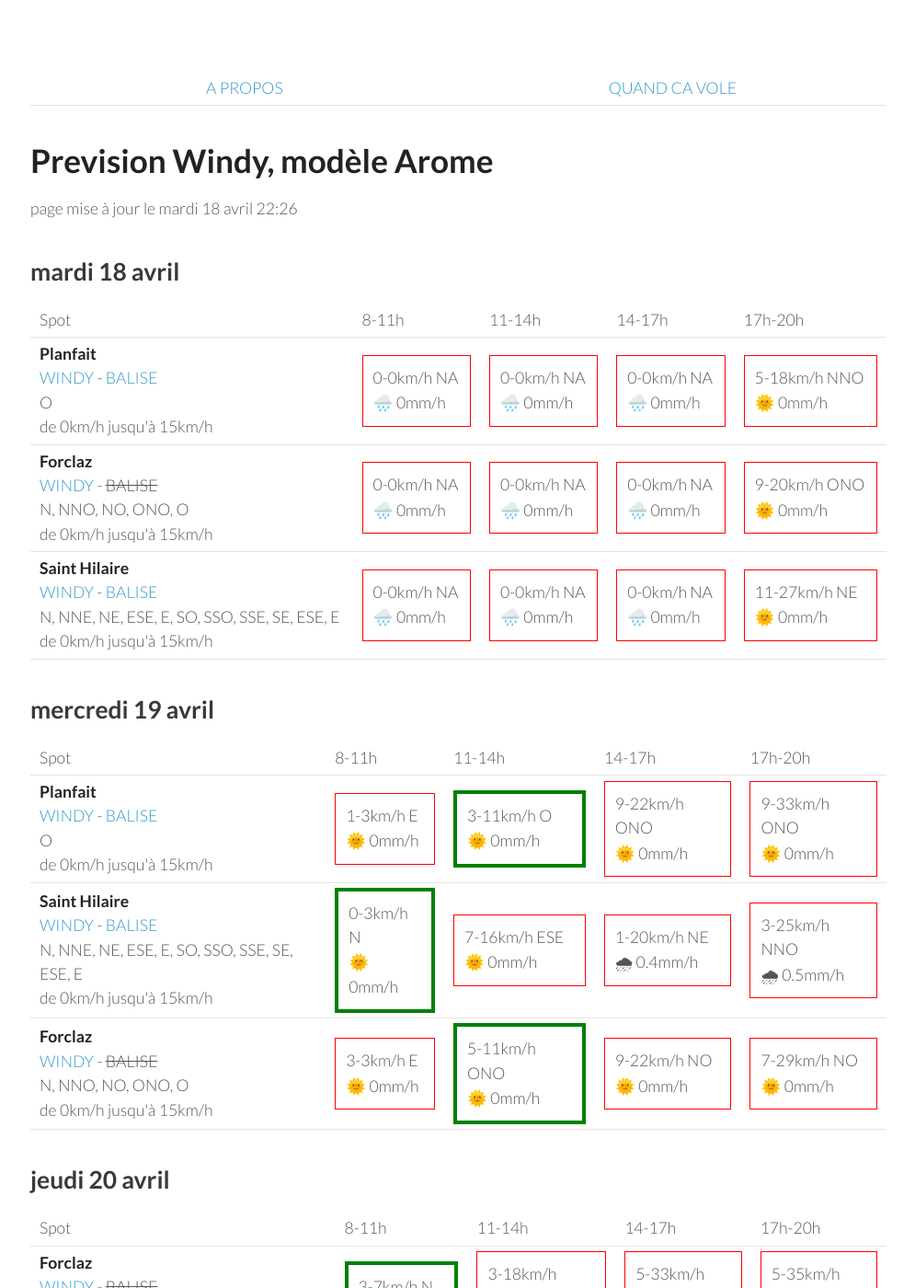
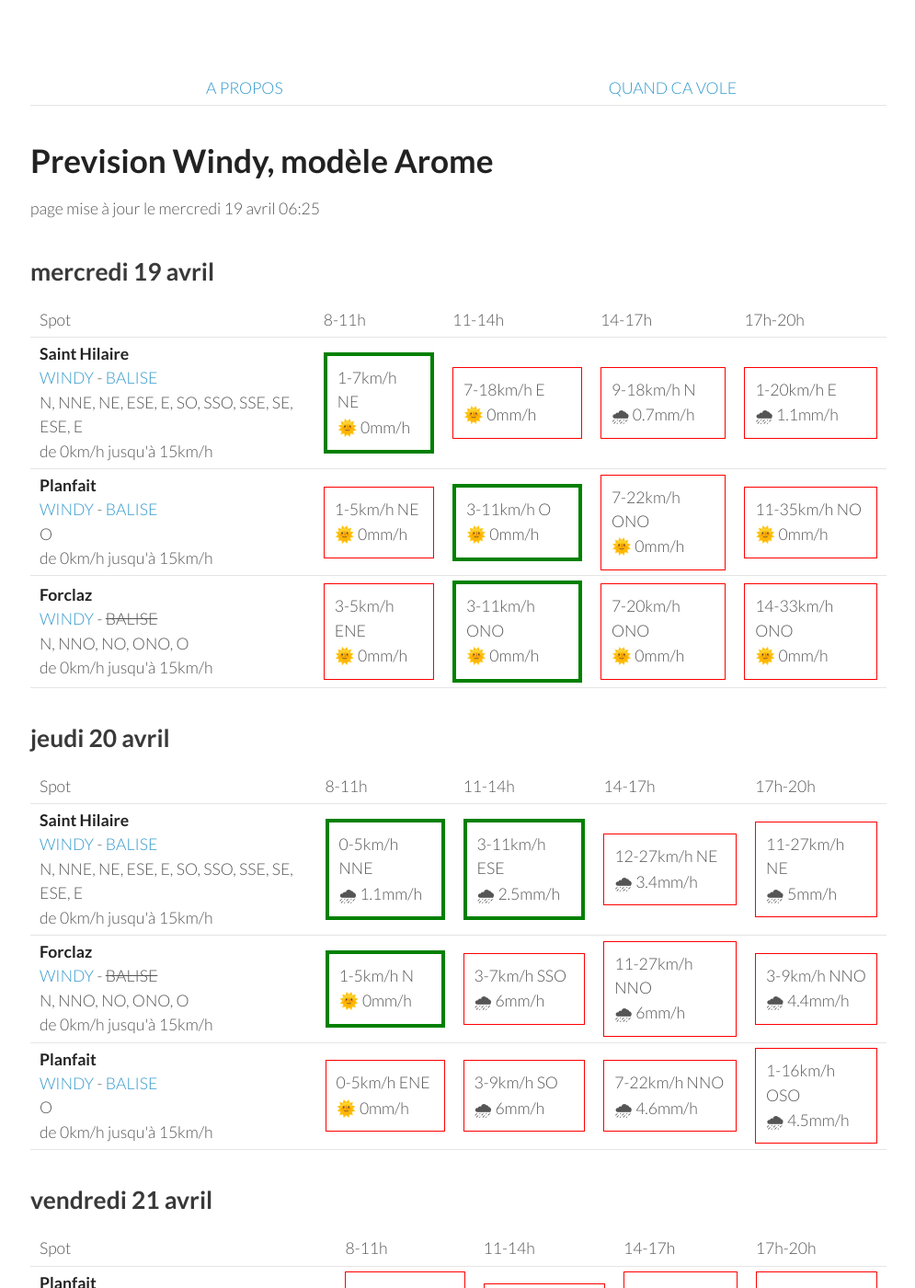
Before and after one commit to parapente-dans-le-nord/parapente-dans-le-nord.github.io, a Jekyll site: the page built from alpes_nord.markdown, in a window 1280 px wide and 1400 px high. Shown: the whole window at 92% size, without its empty margins (25-1020 px from the left). Built offline with Jekyll 4.4.1, drawn with Linux system fonts in a browser that asks for light colours; some of the changed text lies outside the part shown.

Commit message:
update index.markdown

```diff
--- a/alpes_nord.markdown
+++ b/alpes_nord.markdown
@@ -7,51 +7,8 @@ title:  "Tous les spots"
 {: .links}
 
 # Prevision Windy, modèle Arome
-page mise à jour le mardi 18 avril 22:26
+page mise à jour le mercredi 19 avril 06:25
 
-## mardi 18 avril
-
-{::nomarkdown}
-<table>
-  <tbody>
-    <tr>
-      <td>Spot</td>
-      <td>8-11h</td>
-      <td>11-14h</td>
-      <td>14-17h</td>
-      <td>17h-20h</td>
-    </tr>
-<tr>
-        <td><strong>Planfait</strong><br><a href="https://windy.com/45.853/6.223?45.415,6.223,8">WINDY</a> - <span class=""><a href="https://www.openwindmap.org/PP496">BALISE</a> </span><br> <span class="vent-favorable">O</span><br><span class="force-vent">de 0km/h jusqu'à 15km/h</span> </td>
-
-            <td><div class="not-flyable"><p>0-0km/h NA</p><p>🌧️ 0mm/h</p></div></td>
-            <td><div class="not-flyable"><p>0-0km/h NA</p><p>🌧️ 0mm/h</p></div></td>
-            <td><div class="not-flyable"><p>0-0km/h NA</p><p>🌧️ 0mm/h</p></div></td>
-            <td><div class="not-flyable"><p>5-18km/h NNO</p><p>🌞 0mm/h</p></div></td>
-
-    </tr>
-<tr>
-        <td><strong>Forclaz</strong><br><a href="https://windy.com/45.814/6.247?45.375,6.246,8,m:eVwaglz">WINDY</a> - <span class="no-balise"> BALISE </span><br> <span class="vent-favorable">N, NNO, NO, ONO, O</span><br><span class="force-vent">de 0km/h jusqu'à 15km/h</span> </td>
-
-            <td><div class="not-flyable"><p>0-0km/h NA</p><p>🌧️ 0mm/h</p></div></td>
-            <td><div class="not-flyable"><p>0-0km/h NA</p><p>🌧️ 0mm/h</p></div></td>
-            <td><div class="not-flyable"><p>0-0km/h NA</p><p>🌧️ 0mm/h</p></div></td>
-            <td><div class="not-flyable"><p>9-20km/h ONO</p><p>🌞 0mm/h</p></div></td>
-
-    </tr>
-<tr>
-        <td><strong>Saint Hilaire</strong><br><a href="https://windy.com/45.307/5.888?45.087,5.889,9,m:eUFagkX">WINDY</a> - <span class=""><a href="http://www.balisemeteo.com/balise.php?idBalise=61">BALISE</a> </span><br> <span class="vent-favorable">N, NNE, NE, ESE, E, SO, SSO, SSE, SE, ESE, E</span><br><span class="force-vent">de 0km/h jusqu'à 15km/h</span> </td>
-
-            <td><div class="not-flyable"><p>0-0km/h NA</p><p>🌧️ 0mm/h</p></div></td>
-            <td><div class="not-flyable"><p>0-0km/h NA</p><p>🌧️ 0mm/h</p></div></td>
-            <td><div class="not-flyable"><p>0-0km/h NA</p><p>🌧️ 0mm/h</p></div></td>
-            <td><div class="not-flyable"><p>11-27km/h NE</p><p>🌞 0mm/h</p></div></td>
-
-    </tr>
-
-</tbody>
-</table>
-{:/}
 ## mercredi 19 avril
 
 {::nomarkdown}
@@ -65,32 +22,32 @@ page mise à jour le mardi 18 avril 22:26
       <td>17h-20h</td>
     </tr>
 <tr>
-        <td><strong>Planfait</strong><br><a href="https://windy.com/45.853/6.223?45.415,6.223,8">WINDY</a> - <span class=""><a href="https://www.openwindmap.org/PP496">BALISE</a> </span><br> <span class="vent-favorable">O</span><br><span class="force-vent">de 0km/h jusqu'à 15km/h</span> </td>
+        <td><strong>Saint Hilaire</strong><br><a href="https://windy.com/45.307/5.888?45.087,5.889,9,m:eUFagkX">WINDY</a> - <span class=""><a href="http://www.balisemeteo.com/balise.php?idBalise=61">BALISE</a> </span><br> <span class="vent-favorable">N, NNE, NE, ESE, E, SO, SSO, SSE, SE, ESE, E</span><br><span class="force-vent">de 0km/h jusqu'à 15km/h</span> </td>
 
-            <td><div class="not-flyable"><p>1-3km/h E</p><p>🌞 0mm/h</p></div></td>
-            <td><div class="flyable"><p>3-11km/h O</p><p>🌞 0mm/h</p></div></td>
-            <td><div class="not-flyable"><p>9-22km/h ONO</p><p>🌞 0mm/h</p></div></td>
-            <td><div class="not-flyable"><p>9-33km/h ONO</p><p>🌞 0mm/h</p></div></td>
+            <td><div class="flyable"><p>1-7km/h NE</p><p>🌞 0mm/h</p></div></td>
+            <td><div class="not-flyable"><p>7-18km/h E</p><p>🌞 0mm/h</p></div></td>
+            <td><div class="not-flyable"><p>9-18km/h N</p><p>🌧 0.7mm/h</p></div></td>
+            <td><div class="not-flyable"><p>1-20km/h E</p><p>🌧 1.1mm/h</p></div></td>
 
 
     </tr>
 <tr>
-        <td><strong>Saint Hilaire</strong><br><a href="https://windy.com/45.307/5.888?45.087,5.889,9,m:eUFagkX">WINDY</a> - <span class=""><a href="http://www.balisemeteo.com/balise.php?idBalise=61">BALISE</a> </span><br> <span class="vent-favorable">N, NNE, NE, ESE, E, SO, SSO, SSE, SE, ESE, E</span><br><span class="force-vent">de 0km/h jusqu'à 15km/h</span> </td>
+        <td><strong>Planfait</strong><br><a href="https://windy.com/45.853/6.223?45.415,6.223,8">WINDY</a> - <span class=""><a href="https://www.openwindmap.org/PP496">BALISE</a> </span><br> <span class="vent-favorable">O</span><br><span class="force-vent">de 0km/h jusqu'à 15km/h</span> </td>
 
-            <td><div class="flyable"><p>0-3km/h N</p><p>🌞 0mm/h</p></div></td>
-            <td><div class="not-flyable"><p>7-16km/h ESE</p><p>🌞 0mm/h</p></div></td>
-            <td><div class="not-flyable"><p>1-20km/h NE</p><p>🌧 0.4mm/h</p></div></td>
-            <td><div class="not-flyable"><p>3-25km/h NNO</p><p>🌧 0.5mm/h</p></div></td>
+            <td><div class="not-flyable"><p>1-5km/h NE</p><p>🌞 0mm/h</p></div></td>
+            <td><div class="flyable"><p>3-11km/h O</p><p>🌞 0mm/h</p></div></td>
+            <td><div class="not-flyable"><p>7-22km/h ONO</p><p>🌞 0mm/h</p></div></td>
+            <td><div class="not-flyable"><p>11-35km/h NO</p><p>🌞 0mm/h</p></div></td>
 
 
     </tr>
 <tr>
         <td><strong>Forclaz</strong><br><a href="https://windy.com/45.814/6.247?45.375,6.246,8,m:eVwaglz">WINDY</a> - <span class="no-balise"> BALISE </span><br> <span class="vent-favorable">N, NNO, NO, ONO, O</span><br><span class="force-vent">de 0km/h jusqu'à 15km/h</span> </td>
 
-            <td><div class="not-flyable"><p>3-3km/h E</p><p>🌞 0mm/h</p></div></td>
-            <td><div class="flyable"><p>5-11km/h ONO</p><p>🌞 0mm/h</p></div></td>
-            <td><div class="not-flyable"><p>9-22km/h NO</p><p>🌞 0mm/h</p></div></td>
-            <td><div class="not-flyable"><p>7-29km/h NO</p><p>🌞 0mm/h</p></div></td>
+            <td><div class="not-flyable"><p>3-5km/h ENE</p><p>🌞 0mm/h</p></div></td>
+            <td><div class="flyable"><p>3-11km/h ONO</p><p>🌞 0mm/h</p></div></td>
+            <td><div class="not-flyable"><p>7-20km/h ONO</p><p>🌞 0mm/h</p></div></td>
+            <td><div class="not-flyable"><p>14-33km/h ONO</p><p>🌞 0mm/h</p></div></td>
 
 
     </tr>
@@ -111,32 +68,32 @@ page mise à jour le mardi 18 avril 22:26
       <td>17h-20h</td>
     </tr>
 <tr>
-        <td><strong>Forclaz</strong><br><a href="https://windy.com/45.814/6.247?45.375,6.246,8,m:eVwaglz">WINDY</a> - <span class="no-balise"> BALISE </span><br> <span class="vent-favorable">N, NNO, NO, ONO, O</span><br><span class="force-vent">de 0km/h jusqu'à 15km/h</span> </td>
+        <td><strong>Saint Hilaire</strong><br><a href="https://windy.com/45.307/5.888?45.087,5.889,9,m:eUFagkX">WINDY</a> - <span class=""><a href="http://www.balisemeteo.com/balise.php?idBalise=61">BALISE</a> </span><br> <span class="vent-favorable">N, NNE, NE, ESE, E, SO, SSO, SSE, SE, ESE, E</span><br><span class="force-vent">de 0km/h jusqu'à 15km/h</span> </td>
 
-            <td><div class="flyable"><p>3-7km/h N</p><p>🌞 0mm/h</p></div></td>
-            <td><div class="not-flyable"><p>3-18km/h ONO</p><p>🌧 0.2mm/h</p></div></td>
-            <td><div class="not-flyable"><p>5-33km/h NO</p><p>🌧 0.7mm/h</p></div></td>
-            <td><div class="not-flyable"><p>5-35km/h NO</p><p>🌧 1.7mm/h</p></div></td>
+            <td><div class="flyable"><p>0-5km/h NNE</p><p>🌧 1.1mm/h</p></div></td>
+            <td><div class="flyable"><p>3-11km/h ESE</p><p>🌧 2.5mm/h</p></div></td>
+            <td><div class="not-flyable"><p>12-27km/h NE</p><p>🌧 3.4mm/h</p></div></td>
+            <td><div class="not-flyable"><p>11-27km/h NE</p><p>🌧 5mm/h</p></div></td>
 
 
     </tr>
 <tr>
-        <td><strong>Saint Hilaire</strong><br><a href="https://windy.com/45.307/5.888?45.087,5.889,9,m:eUFagkX">WINDY</a> - <span class=""><a href="http://www.balisemeteo.com/balise.php?idBalise=61">BALISE</a> </span><br> <span class="vent-favorable">N, NNE, NE, ESE, E, SO, SSO, SSE, SE, ESE, E</span><br><span class="force-vent">de 0km/h jusqu'à 15km/h</span> </td>
+        <td><strong>Forclaz</strong><br><a href="https://windy.com/45.814/6.247?45.375,6.246,8,m:eVwaglz">WINDY</a> - <span class="no-balise"> BALISE </span><br> <span class="vent-favorable">N, NNO, NO, ONO, O</span><br><span class="force-vent">de 0km/h jusqu'à 15km/h</span> </td>
 
-            <td><div class="flyable"><p>0-3km/h E</p><p>🌞 0mm/h</p></div></td>
-            <td><div class="not-flyable"><p>3-22km/h NO</p><p>🌧 0.2mm/h</p></div></td>
-            <td><div class="not-flyable"><p>3-27km/h O</p><p>🌧 0.3mm/h</p></div></td>
-            <td><div class="not-flyable"><p>3-27km/h O</p><p>🌧 2mm/h</p></div></td>
+            <td><div class="flyable"><p>1-5km/h N</p><p>🌞 0mm/h</p></div></td>
+            <td><div class="not-flyable"><p>3-7km/h SSO</p><p>🌧 6mm/h</p></div></td>
+            <td><div class="not-flyable"><p>11-27km/h NNO</p><p>🌧 6mm/h</p></div></td>
+            <td><div class="not-flyable"><p>3-9km/h NNO</p><p>🌧 4.4mm/h</p></div></td>
 
 
     </tr>
 <tr>
         <td><strong>Planfait</strong><br><a href="https://windy.com/45.853/6.223?45.415,6.223,8">WINDY</a> - <span class=""><a href="https://www.openwindmap.org/PP496">BALISE</a> </span><br> <span class="vent-favorable">O</span><br><span class="force-vent">de 0km/h jusqu'à 15km/h</span> </td>
 
-            <td><div class="not-flyable"><p>0-3km/h ENE</p><p>🌞 0mm/h</p></div></td>
-            <td><div class="not-flyable"><p>3-20km/h ONO</p><p>🌞 0mm/h</p></div></td>
-            <td><div class="not-flyable"><p>7-31km/h NO</p><p>🌧 0.5mm/h</p></div></td>
-            <td><div class="not-flyable"><p>5-35km/h NO</p><p>🌧 1.2mm/h</p></div></td>
+            <td><div class="not-flyable"><p>0-5km/h ENE</p><p>🌞 0mm/h</p></div></td>
+            <td><div class="not-flyable"><p>3-9km/h SO</p><p>🌧 6mm/h</p></div></td>
+            <td><div class="not-flyable"><p>7-22km/h NNO</p><p>🌧 4.6mm/h</p></div></td>
+            <td><div class="not-flyable"><p>1-16km/h OSO</p><p>🌧 4.5mm/h</p></div></td>
 
 
     </tr>
@@ -159,30 +116,30 @@ page mise à jour le mardi 18 avril 22:26
 <tr>
         <td><strong>Planfait</strong><br><a href="https://windy.com/45.853/6.223?45.415,6.223,8">WINDY</a> - <span class=""><a href="https://www.openwindmap.org/PP496">BALISE</a> </span><br> <span class="vent-favorable">O</span><br><span class="force-vent">de 0km/h jusqu'à 15km/h</span> </td>
 
-            <td><div class="not-flyable"><p>3-16km/h ESE</p><p>🌧 0.8mm/h</p></div></td>
-            <td><div class="not-flyable"><p>5-25km/h O</p><p>🌧 1.5mm/h</p></div></td>
-            <td><div class="not-flyable"><p>5-33km/h SSO</p><p>🌧 0.6mm/h</p></div></td>
-            <td><div class="not-flyable"><p>3-38km/h ESE</p><p>🌧 2.7mm/h</p></div></td>
+            <td><div class="not-flyable"><p>3-18km/h ESE</p><p>🌞 0mm/h</p></div></td>
+            <td><div class="not-flyable"><p>1-22km/h SO</p><p>🌧 0.5mm/h</p></div></td>
+            <td><div class="not-flyable"><p>7-35km/h SO</p><p>🌧 1mm/h</p></div></td>
+            <td><div class="not-flyable"><p>9-38km/h SSO</p><p>🌧 0.6mm/h</p></div></td>
 
 
     </tr>
 <tr>
         <td><strong>Forclaz</strong><br><a href="https://windy.com/45.814/6.247?45.375,6.246,8,m:eVwaglz">WINDY</a> - <span class="no-balise"> BALISE </span><br> <span class="vent-favorable">N, NNO, NO, ONO, O</span><br><span class="force-vent">de 0km/h jusqu'à 15km/h</span> </td>
 
-            <td><div class="not-flyable"><p>3-18km/h ESE</p><p>🌧 1.2mm/h</p></div></td>
-            <td><div class="not-flyable"><p>3-24km/h OSO</p><p>🌧 2.3mm/h</p></div></td>
-            <td><div class="not-flyable"><p>3-33km/h SSO</p><p>🌧 0.4mm/h</p></div></td>
-            <td><div class="not-flyable"><p>1-38km/h E</p><p>🌧 2.2mm/h</p></div></td>
+            <td><div class="not-flyable"><p>3-20km/h SE</p><p>🌞 0mm/h</p></div></td>
+            <td><div class="not-flyable"><p>1-24km/h SSO</p><p>🌧 0.6mm/h</p></div></td>
+            <td><div class="not-flyable"><p>7-37km/h SO</p><p>🌧 1.6mm/h</p></div></td>
+            <td><div class="not-flyable"><p>9-38km/h SSO</p><p>🌧 0.5mm/h</p></div></td>
 
 
     </tr>
 <tr>
         <td><strong>Saint Hilaire</strong><br><a href="https://windy.com/45.307/5.888?45.087,5.889,9,m:eUFagkX">WINDY</a> - <span class=""><a href="http://www.balisemeteo.com/balise.php?idBalise=61">BALISE</a> </span><br> <span class="vent-favorable">N, NNE, NE, ESE, E, SO, SSO, SSE, SE, ESE, E</span><br><span class="force-vent">de 0km/h jusqu'à 15km/h</span> </td>
 
-            <td><div class="not-flyable"><p>1-29km/h SE</p><p>🌧 0.4mm/h</p></div></td>
-            <td><div class="not-flyable"><p>5-40km/h SO</p><p>🌧 0.5mm/h</p></div></td>
-            <td><div class="not-flyable"><p>5-50km/h SSO</p><p>🌧 1.4mm/h</p></div></td>
-            <td><div class="not-flyable"><p>9-51km/h SO</p><p>🌧 0.2mm/h</p></div></td>
+            <td><div class="not-flyable"><p>1-27km/h ESE</p><p>🌧 0.5mm/h</p></div></td>
+            <td><div class="not-flyable"><p>3-40km/h SO</p><p>🌧 0.2mm/h</p></div></td>
+            <td><div class="not-flyable"><p>9-53km/h SO</p><p>🌧 1.8mm/h</p></div></td>
+            <td><div class="not-flyable"><p>9-59km/h SSO</p><p>🌧 1.3mm/h</p></div></td>
 
 
     </tr>
@@ -205,8 +162,8 @@ page mise à jour le mardi 18 avril 22:26
 <tr>
         <td><strong>Planfait</strong><br><a href="https://windy.com/45.853/6.223?45.415,6.223,8">WINDY</a> - <span class=""><a href="https://www.openwindmap.org/PP496">BALISE</a> </span><br> <span class="vent-favorable">O</span><br><span class="force-vent">de 0km/h jusqu'à 15km/h</span> </td>
 
-            <td><div class="not-flyable"><p>7-27km/h ESE</p><p>🌞 0mm/h</p></div></td>
-            <td><div class="not-flyable"><p>1-29km/h SO</p><p>🌞 0mm/h</p></div></td>
+            <td><div class="not-flyable"><p>7-31km/h ESE</p><p>🌞 0mm/h</p></div></td>
+            <td><div class="not-flyable"><p>3-33km/h SSO</p><p>🌞 0mm/h</p></div></td>
             <td><div class="not-flyable"><p>3-29km/h ONO</p><p>🌞 0mm/h</p></div></td>
             <td><div class="not-flyable"><p>5-29km/h O</p><p>🌞 0mm/h</p></div></td>
 
@@ -215,8 +172,8 @@ page mise à jour le mardi 18 avril 22:26
 <tr>
         <td><strong>Forclaz</strong><br><a href="https://windy.com/45.814/6.247?45.375,6.246,8,m:eVwaglz">WINDY</a> - <span class="no-balise"> BALISE </span><br> <span class="vent-favorable">N, NNO, NO, ONO, O</span><br><span class="force-vent">de 0km/h jusqu'à 15km/h</span> </td>
 
-            <td><div class="not-flyable"><p>7-31km/h ESE</p><p>🌞 0mm/h</p></div></td>
-            <td><div class="not-flyable"><p>1-31km/h SSO</p><p>🌞 0mm/h</p></div></td>
+            <td><div class="not-flyable"><p>7-33km/h ESE</p><p>🌞 0mm/h</p></div></td>
+            <td><div class="not-flyable"><p>3-35km/h S</p><p>🌞 0mm/h</p></div></td>
             <td><div class="not-flyable"><p>5-29km/h ONO</p><p>🌞 0mm/h</p></div></td>
             <td><div class="not-flyable"><p>5-33km/h O</p><p>🌞 0mm/h</p></div></td>
 
@@ -225,8 +182,8 @@ page mise à jour le mardi 18 avril 22:26
 <tr>
         <td><strong>Saint Hilaire</strong><br><a href="https://windy.com/45.307/5.888?45.087,5.889,9,m:eUFagkX">WINDY</a> - <span class=""><a href="http://www.balisemeteo.com/balise.php?idBalise=61">BALISE</a> </span><br> <span class="vent-favorable">N, NNE, NE, ESE, E, SO, SSO, SSE, SE, ESE, E</span><br><span class="force-vent">de 0km/h jusqu'à 15km/h</span> </td>
 
-            <td><div class="not-flyable"><p>5-48km/h S</p><p>🌞 0mm/h</p></div></td>
-            <td><div class="not-flyable"><p>5-50km/h SO</p><p>🌞 0mm/h</p></div></td>
+            <td><div class="not-flyable"><p>3-55km/h SE</p><p>🌞 0mm/h</p></div></td>
+            <td><div class="not-flyable"><p>9-61km/h SO</p><p>🌞 0mm/h</p></div></td>
             <td><div class="not-flyable"><p>11-61km/h SSO</p><p>🌞 0mm/h</p></div></td>
             <td><div class="not-flyable"><p>9-61km/h SSO</p><p>🌞 0mm/h</p></div></td>
 
```
